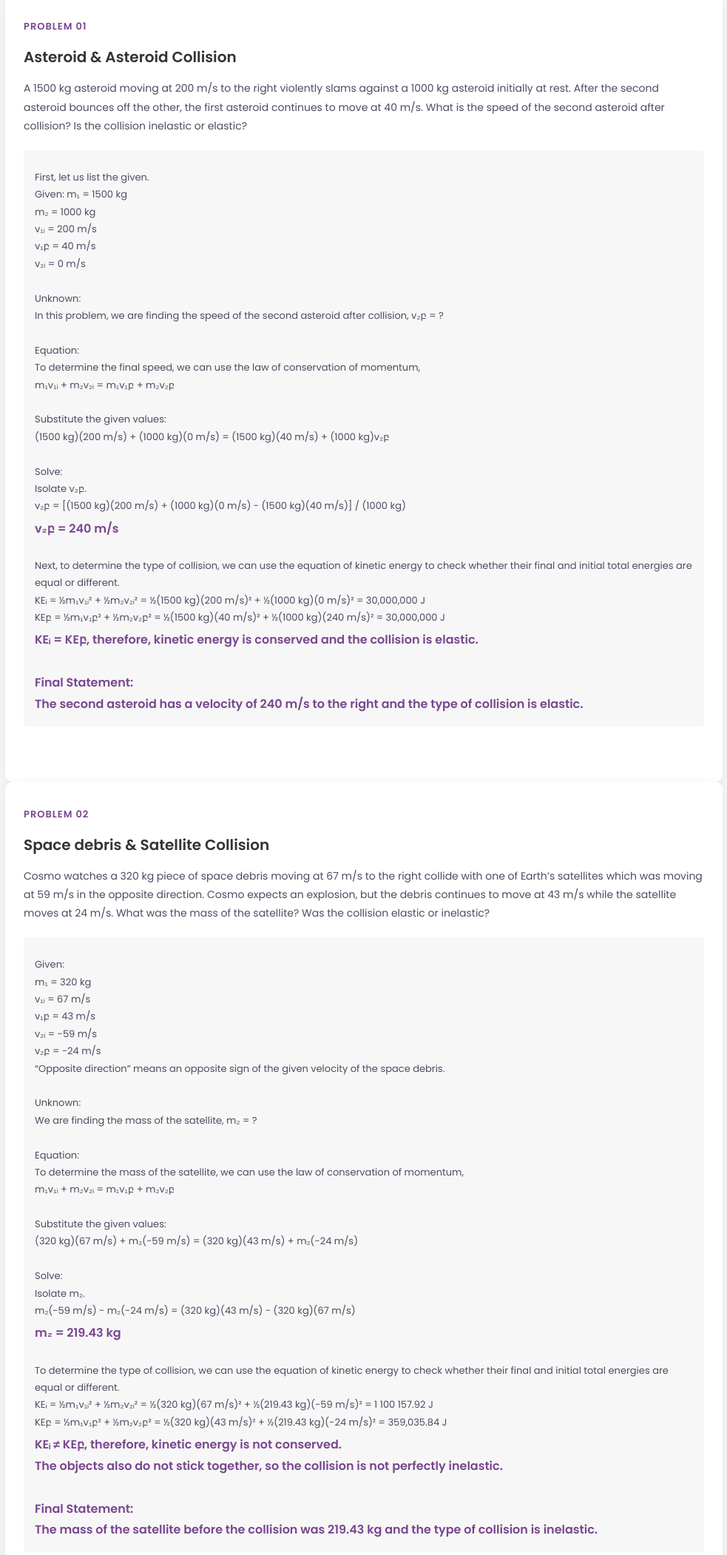
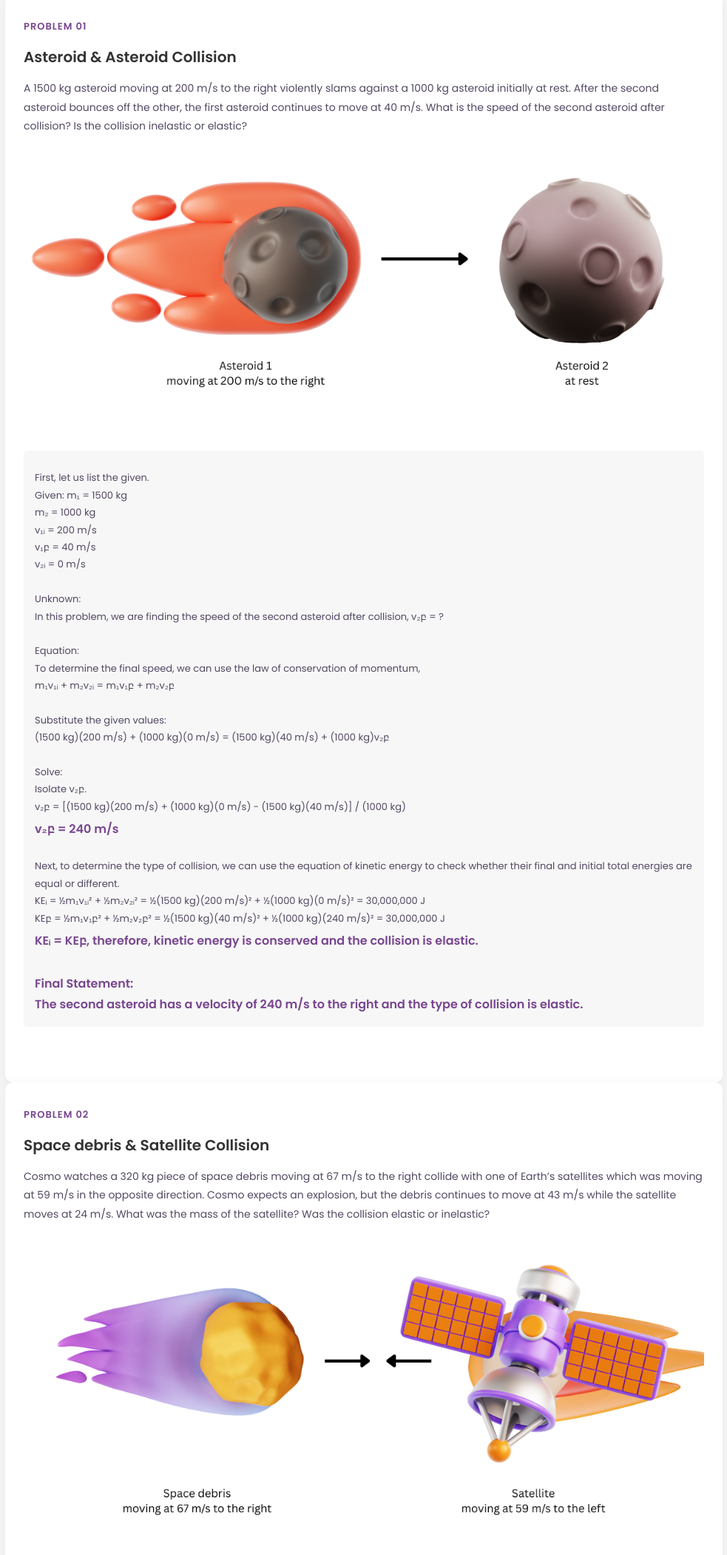
Before and after one commit to jebab10/CosmicCollision, a plain HTML site: page index.html in a window 1280 px wide. Shown: the part 5344-7446 px from the top of the page at 74% size, without its empty margins (148-1131 px from the left). Drawn offline with nearby package versions, Linux system fonts and the light colour scheme.

Commit message:
Update index.html

```diff
--- a/index.html
+++ b/index.html
@@ -310,6 +310,7 @@
                 What is the speed of the second asteroid after collision?
                 Is the collision inelastic or elastic?
             </p>
+            <img src="images/elasticImg.png" alt="Physics lessons">
             <div class="problem-formula">
                 <p>First, let us list the given.
                     <br>
@@ -375,7 +376,7 @@
                 What was the mass of the satellite?
                 Was the collision elastic or inelastic?
             </p>
-
+            <img src="images/inelasticImg.png" alt="Physics lessons">
             <div class="problem-formula">
                 <p>Given: <br>
                     m₁ = 320 kg <br>
@@ -440,7 +441,7 @@
                 The asteroid remains lodged inside of the spaceship as they continue to move.
                 What is the final velocity of the asteroid-spaceship mass?
             </p>
-
+            <img src="images/perfectlyinelasticImg.png" alt="Physics lessons">
             <div class="problem-formula">
                 <p>
                     Given:
```
